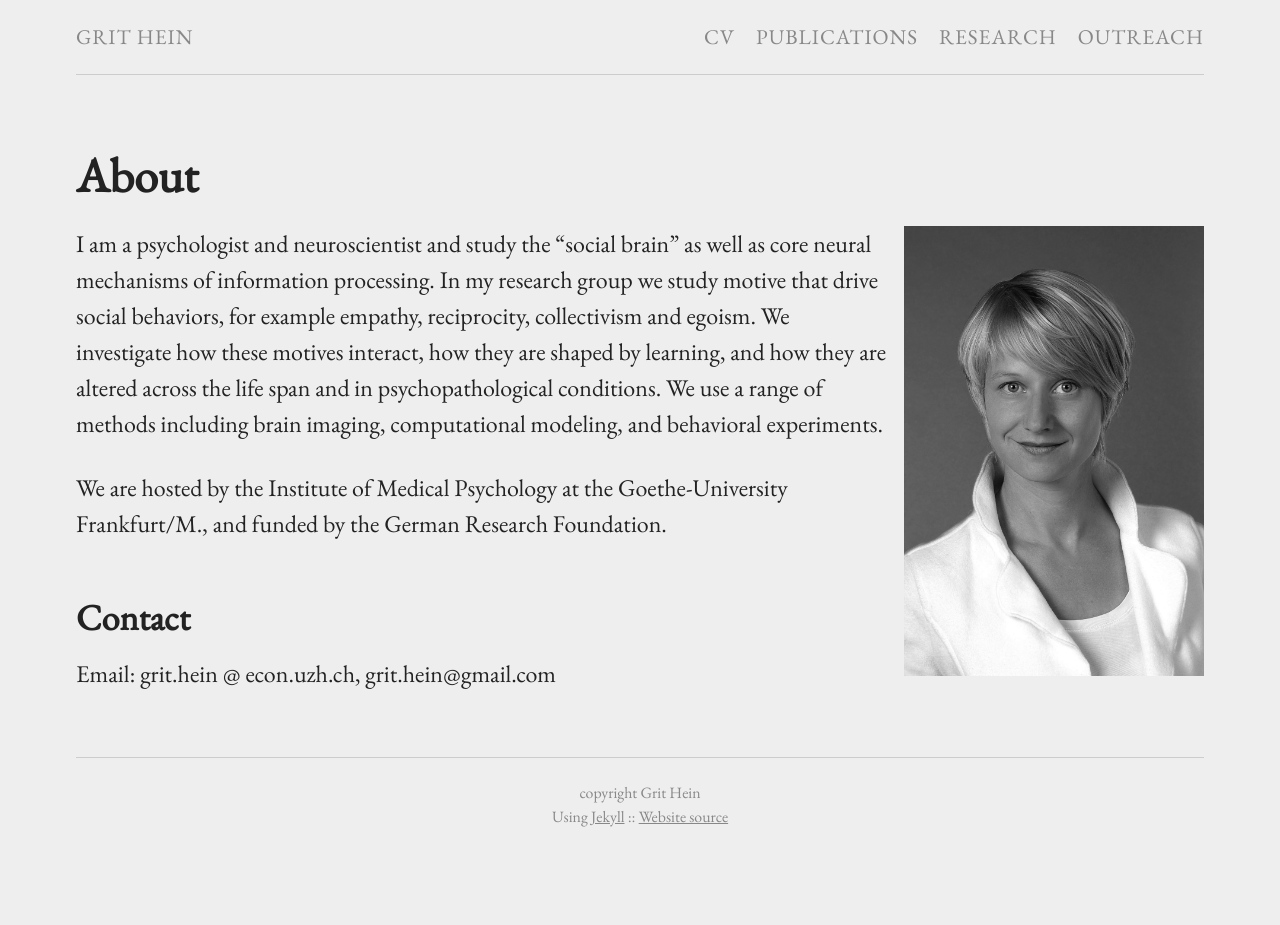
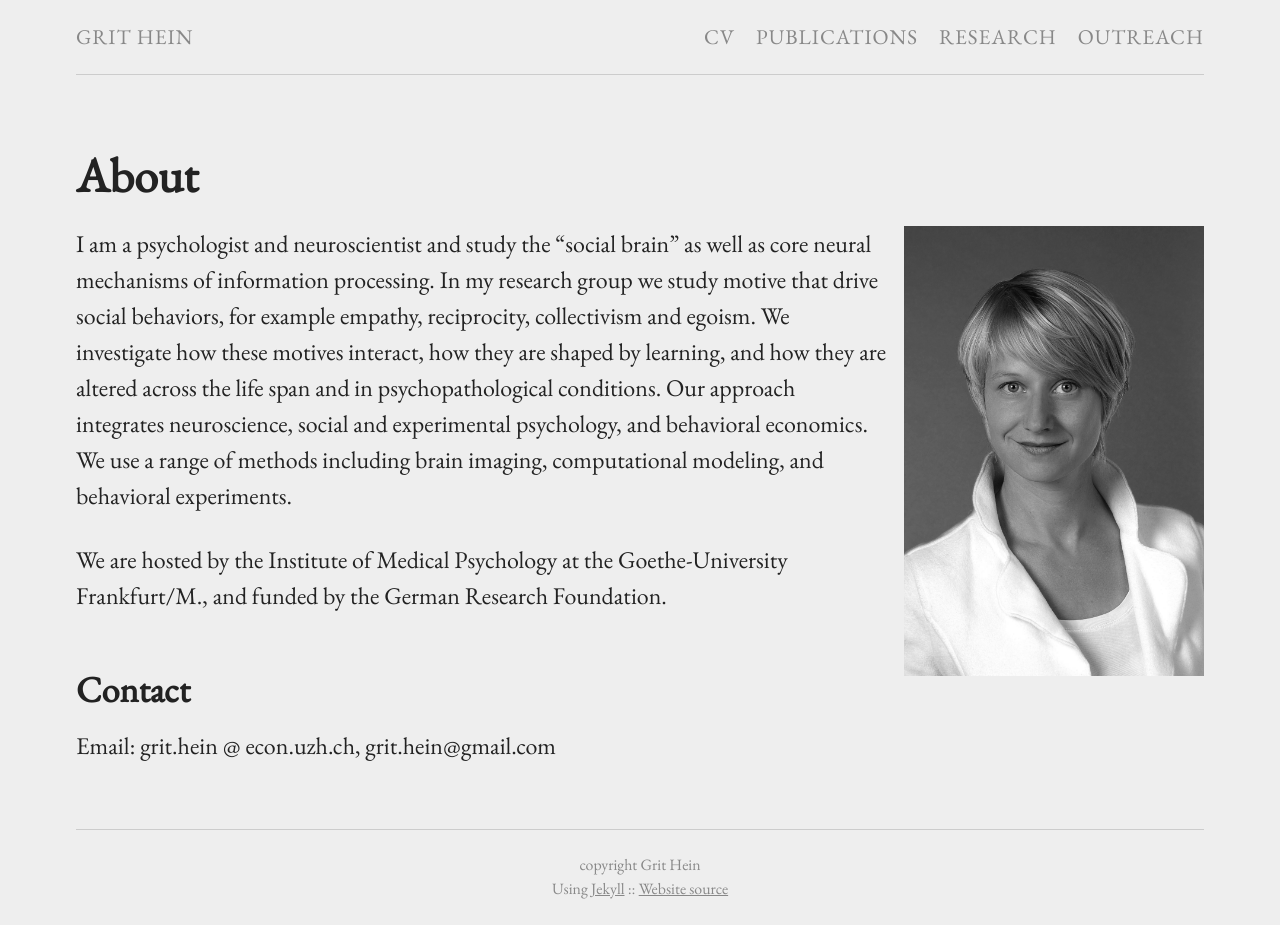
Before and after one commit to grithein/grithein, a Jekyll site: the page built from index.md, in a window 1280 px wide. Built offline with Jekyll 4.4.1, drawn with Linux system fonts in a browser that asks for light colours; before the commit the page ends 900 px from its top, so only the background shows below that.

Commit message:
Update from Forestry.io - index.md

```diff
--- a/index.md
+++ b/index.md
@@ -5,7 +5,7 @@ permalink: "/"
 ---
 {% include image.html url="images/Grit_pic.jpg" caption="" max_width="300px" align="right" %}
 
-I am a psychologist and neuroscientist and study the “social brain” as well as core neural mechanisms of information processing. In my research group we study motive that drive social behaviors, for example empathy, reciprocity, collectivism and egoism. We investigate how these motives interact, how they are shaped by learning, and how they are altered across the life span and in psychopathological conditions. We use a range of methods including brain imaging, computational modeling, and behavioral experiments.
+I am a psychologist and neuroscientist and study the “social brain” as well as core neural mechanisms of information processing. In my research group we study motive that drive social behaviors, for example empathy, reciprocity, collectivism and egoism. We investigate how these motives interact, how they are shaped by learning, and how they are altered across the life span and in psychopathological conditions. Our approach integrates neuroscience, social and experimental psychology, and behavioral economics. We use a range of methods including brain imaging, computational modeling, and behavioral experiments.
 
 We are hosted by the Institute of Medical Psychology at the Goethe-University Frankfurt/M., and funded by the German Research Foundation.
 
```
